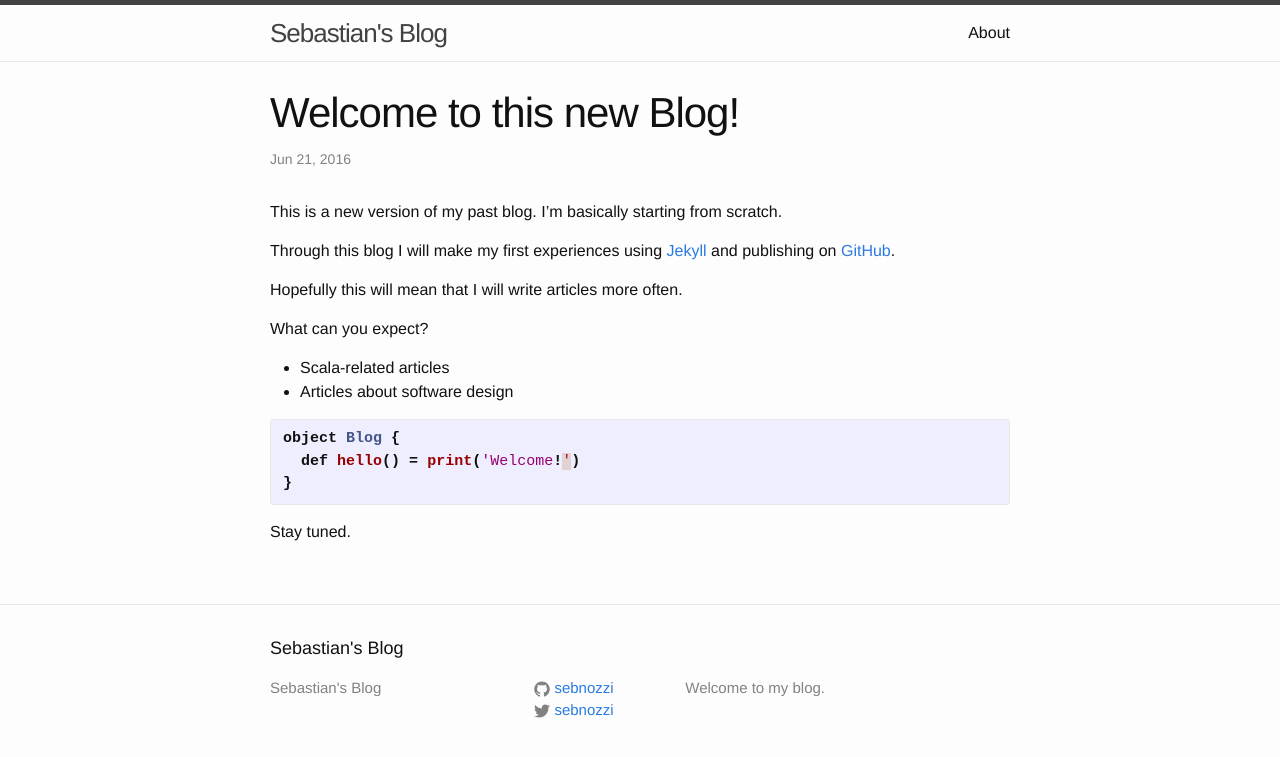
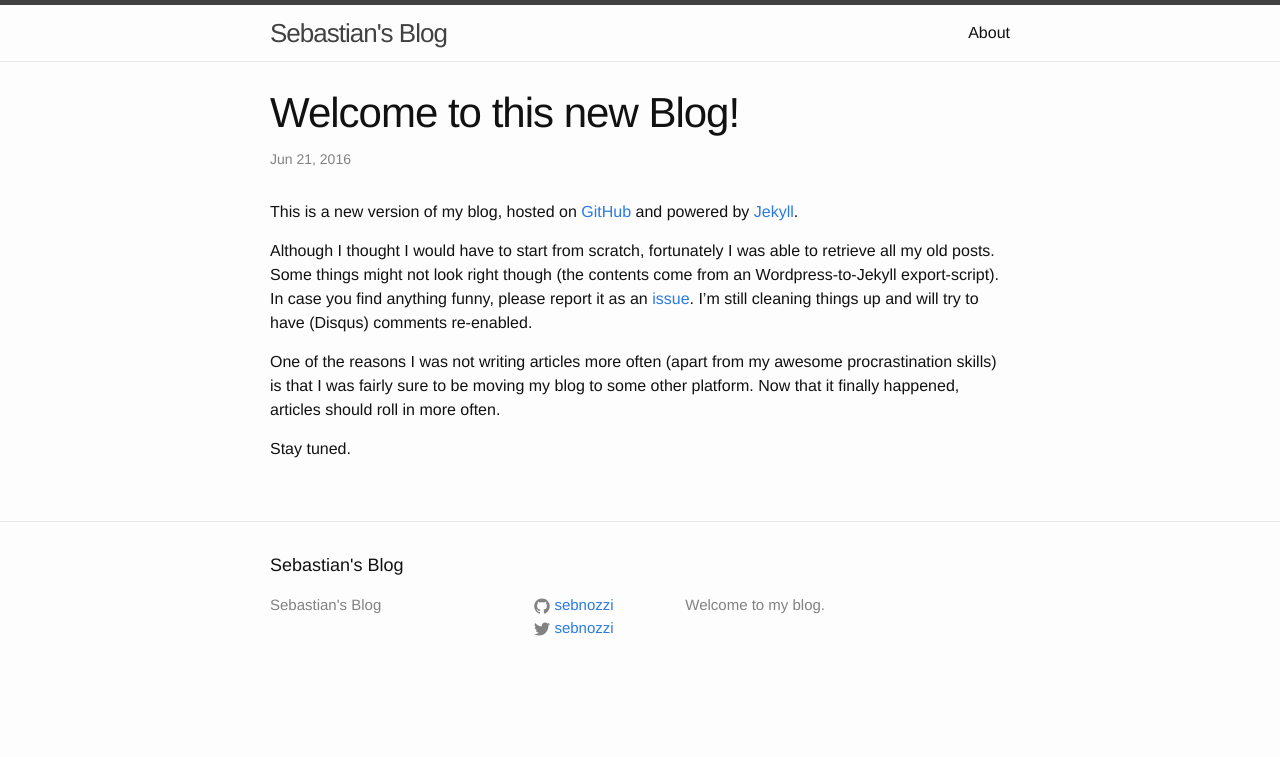
Before and after one commit to sebnozzi/sebnozzi.github.io, a Jekyll site: the page built from _posts/2016-06-21-welcome-to-new-blog.markdown, in a window 1280 px wide. Shown: the top 757 px of the page. Built offline with Jekyll 4.4.1, drawn with Linux system fonts in a browser that asks for light colours.

Commit message:
Changes in welcome-to-blog post

```diff
--- a/_posts/2016-06-21-welcome-to-new-blog.markdown
+++ b/_posts/2016-06-21-welcome-to-new-blog.markdown
@@ -3,24 +3,14 @@ layout: post
 title:  "Welcome to this new Blog!"
 ---
 
-This is a new version of my past blog. I'm basically starting from scratch.
+This is a new version of my blog, hosted on [GitHub][github] and powered by [Jekyll][jekyll].
 
-Through this blog I will make my first experiences using [Jekyll][jekyll] and publishing on [GitHub][github].
+Although I thought I would have to start from scratch, fortunately I was able to retrieve all my old posts. Some things might not look right though (the contents come from an Wordpress-to-Jekyll export-script). In case you find anything funny, please report it as an [issue][issues]. I'm still cleaning things up and will try to have (Disqus) comments re-enabled.
 
-Hopefully this will mean that I will write articles more often.
-
-What can you expect?
-
-* Scala-related articles
-* Articles about software design
-
-{% highlight scala %}
-object Blog {
-  def hello() = print('Welcome!')
-}
-{% endhighlight %}
+One of the reasons I was not writing articles more often (apart from my awesome procrastination skills) is that I was fairly sure to be moving my blog to some other platform. Now that it finally happened, articles should roll in more often.
 
 Stay tuned.
 
 [jekyll]: http://jekyllrb.com/docs/home
 [github]: http://github.com
+[issues]: https://github.com/sebnozzi/sebnozzi.github.io/issues
```
